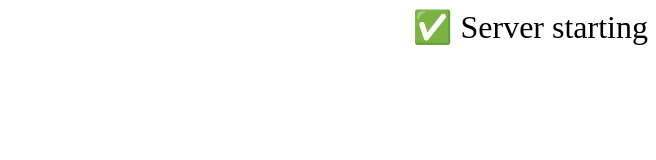
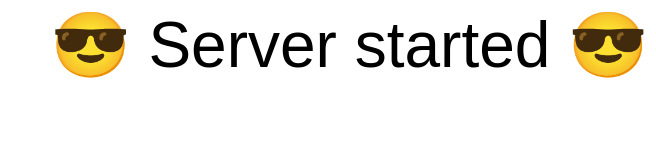
Before and after one commit to benjaminhr/aviato, a plain HTML site: page src/static/index.html in a window 1280 px wide. Shown: the whole page, without its empty margins (624-1280 px from the left). Drawn offline with Linux system fonts and the light colour scheme.

Commit message:
change index.html message

```diff
--- a/src/static/index.html
+++ b/src/static/index.html
@@ -6,6 +6,10 @@
     <title>aviato</title>
   </head>
   <body>
-    <marquee style="font-size: 2em;" behavior="alternate">✅ Server starting</marquee>
+    <marquee
+      style="font-size: 4em; font-family: sans-serif"
+      behavior="alternate"
+      >😎 Server started 😎</marquee
+    >
   </body>
 </html>
```
